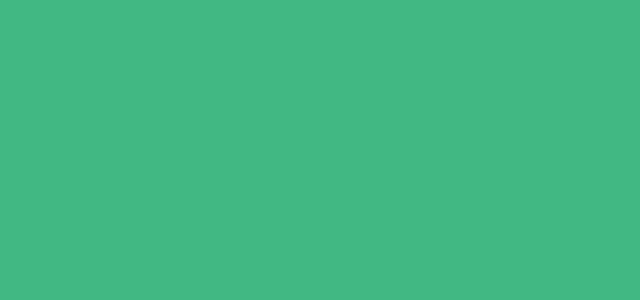
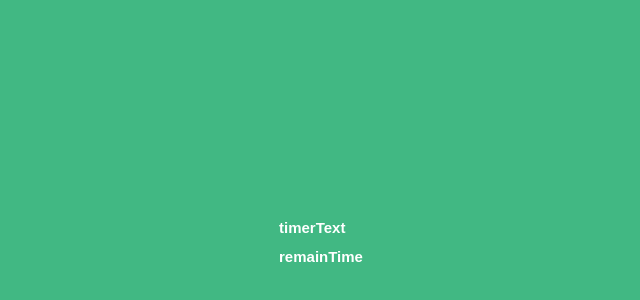
Before and after one commit to GitHWS/vue-pomodoro-timer, a Vue app: page / in a window 1280 px wide. Shown: the part 164-464 px from the top of the page, without its empty margins (319-959 px from the left). Built offline with nearby package versions, Linux system fonts and the light colour scheme; a web font is replaced by a local one.

Commit message:
:lipstick: Timer 영역 레이아웃 구성 및 스타일 적용
Timer 영역 레이아웃 구성 및 스타일 적용

```diff
--- a/src/App.vue
+++ b/src/App.vue
@@ -1,5 +1,21 @@
-<template></template>
+<template>
+  <section class="timer">
+    <div>
+      <h2>timerText</h2>
+      <h1>remainTime</h1>
+    </div>
+  </section>
+</template>
 
 <script setup lang="ts"></script>
 
-<style></style>
+<style>
+.timer {
+  height: 100vh;
+  display: flex;
+  flex-direction: column;
+  justify-content: center;
+  align-items: center;
+  row-gap: 2rem;
+}
+</style>
```
